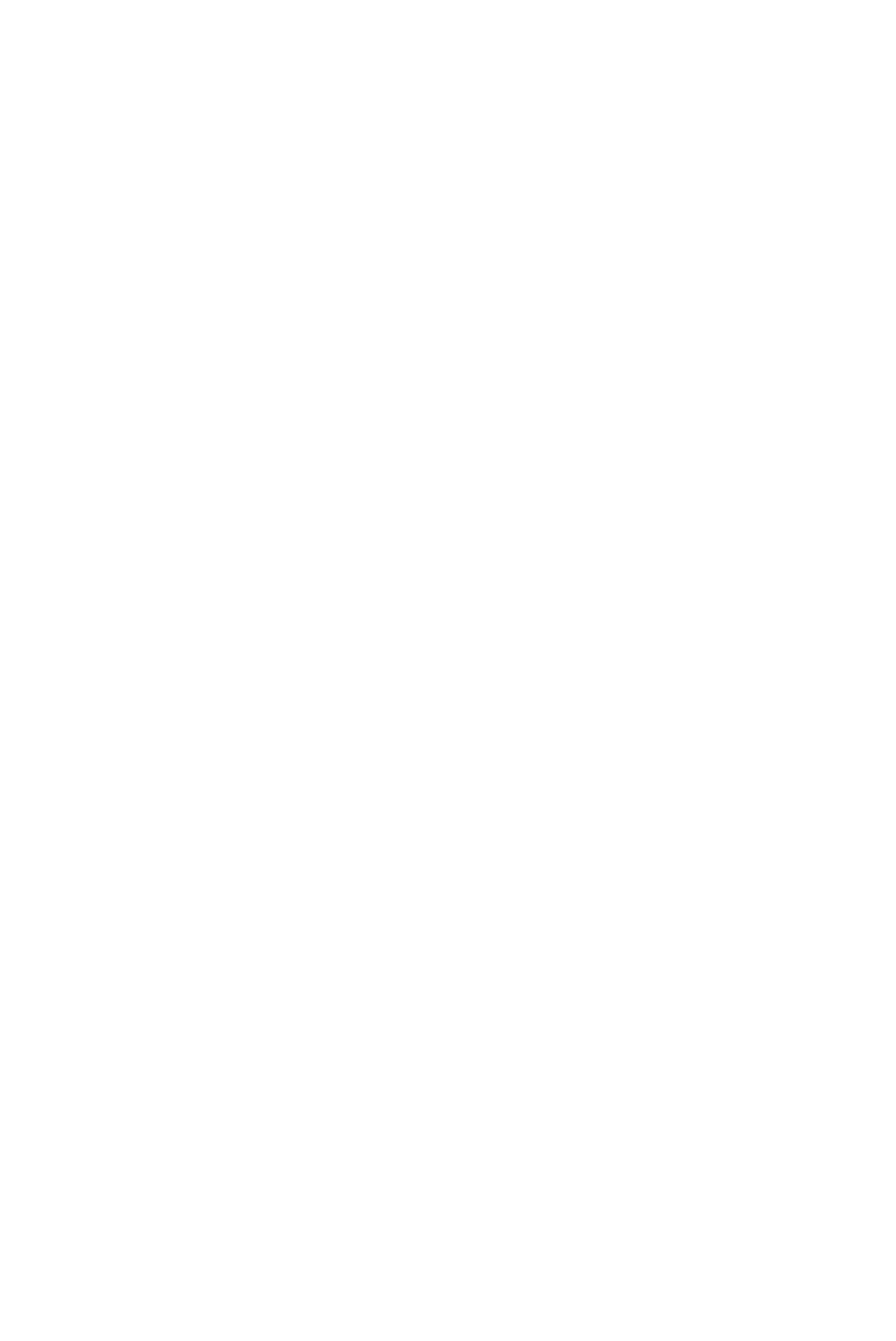
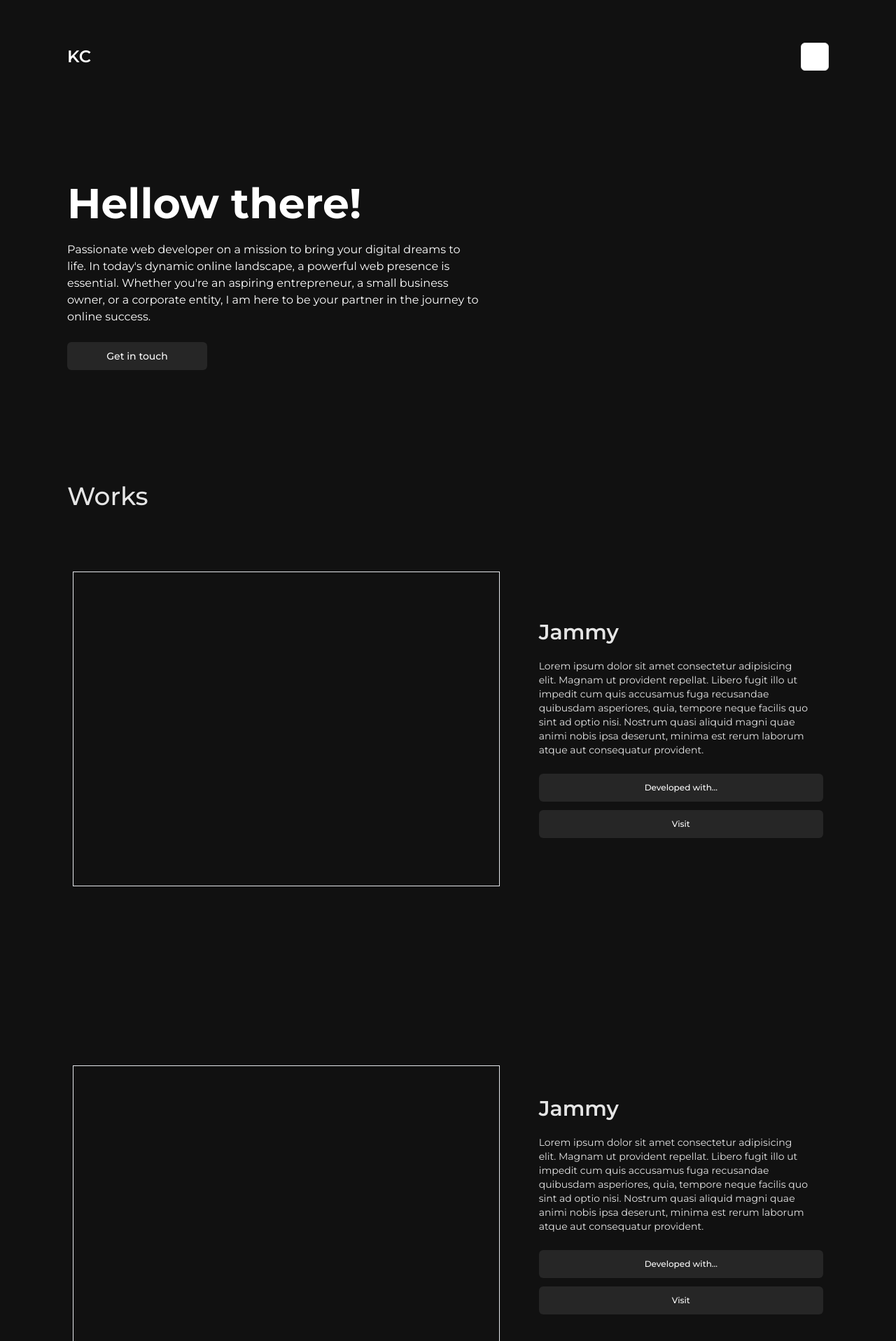
Before and after one commit to JustGabo/Portfolio, a Next.js app: page / in a window 1280 px wide. Shown: the part 19-1936 px from the top of the page at 70% size. Before the commit the page ends 800 px from the top, so only its background shows below. Built offline with nearby package versions, Linux system fonts and the light colour scheme.

Commit message:
feat: adding responsive

```diff
--- a/app/page.tsx
+++ b/app/page.tsx
@@ -1,10 +1,19 @@
+import Navbar from "@/components/navbar";
+import About from "@/components/about";
+import Projects from "@/components/projects";
 
 function Page() {
   return (
-    <div>
-      hola
+    <div
+      className="grid bg-[#111] text-white gap-56 lg:gap-40 px-8 py-10 lg:px-24 lg:py-20
+"
+    >
+      <Navbar />
+      <About />
+
+      <Projects />
     </div>
-  )
+  );
 }
 
-export default Page
+export default Page;
--- a/components/about.tsx
+++ b/components/about.tsx
@@ -2,14 +2,14 @@ import {Button} from '@/components/ui/button'
 
 function About() {
   return (
-    <div className="flex">
-        <section className="flex flex-[60%] flex-col gap-6">
-        <h1 className="text-6xl font-bold break-all">
-        {`Hellow there, I'm KC.`}
+    <div className="flex flex-col lg:flex-row">
+        <section className="flex flex-[100%] lg:flex-[60%] flex-col gap-6">
+        <h1 className="text-4xl font-bold break-all lg:text-6xl">
+        {`Hellow there!`}
       </h1>
 
-      <h3 className="text-base font-normal leading-6 w-[90%]">
-        {`Greetings! I'm a passionate web developer on a mission to
+      <h3 className="text-sm lg:text-base font-normal leading-6 w-full lg:w-[90%]">
+        {`Passionate web developer on a mission to
         bring your digital dreams to life. In today's dynamic online landscape,
         a powerful web presence is essential. Whether you're an aspiring
         entrepreneur, a small business owner, or a corporate entity, I am here
@@ -19,7 +19,7 @@ function About() {
       <div>
         <Button
         //   href="/contact"
-          className="bg-neutral-800 font-medium w-[200px] transition-all hover:bg-neutral-600 duration-500"
+          className="bg-neutral-800 font-medium w-[150px] text-xs lg:text-sm lg:w-[200px] transition-all hover:bg-neutral-600 duration-500"
         >
           Get in touch
         </Button>
--- a/components/navbar.tsx
+++ b/components/navbar.tsx
@@ -3,8 +3,8 @@ import {ModeToggle} from '@/components/modal'
 
 function Navbar() {
   return (
-    <div className='flex justify-between  items-center'>
-        <h2 className='text-xl font-semibold'>KC</h2>
+    <div className='flex items-center justify-between'>
+        <h2 className='text-2xl font-semibold'>KC</h2>
         {/* <ul className='flex items-center gap-3 text-xs'>
             <li>About</li>
             <li>Projects</li>
--- a/components/projects.tsx
+++ b/components/projects.tsx
@@ -7,14 +7,14 @@ import { Button } from "@/components/ui/button";
 
 function Projects() {
   return (
-    <div className="flex flex-col text-neutral-200 gap-20">
-      <h2 className="text-4xl font-medium">Projects</h2>
+    <div className="flex flex-col gap-20 text-neutral-200">
+      <h2 className="text-4xl font-medium">Works</h2>
 
       <section className="grid gap-60">
 
-      <article className="flex items-center gap-14 p-2">
-        <div className="w-[60%] border border-gray-200 h-[450px]"></div>
-        <div className="w-[40%] flex flex-col gap-6">
+      <article className="flex flex-col items-center p-2 lg:flex-row gap-14">
+        <div className="lg:w-[60%] w-full border border-gray-200 h-[450px]"></div>
+        <div className="lg:w-[40%] w-full flex flex-col gap-6">
             <div className="flex flex-col gap-5">
             <h3 className="text-3xl font-semibold">Jammy</h3>
           <p className="text-sm w-[95%] leading-5 font-lightz">
@@ -28,23 +28,23 @@ function Projects() {
             </div>
 
 
-          <div className="flex flex-col items-center gap-3 justify-between">
+          <div className="flex flex-col items-center justify-between gap-3">
             <Popover>
               <PopoverTrigger asChild>
-                <Button className="w-full  bg-neutral-800 text-xs">Developed with...</Button>
+                <Button className="w-full text-xs bg-neutral-800">Developed with...</Button>
               </PopoverTrigger>
-              <PopoverContent className="text-xs">
+              <PopoverContent className="text-xs bg-[#020202] border-neutral-700 text-gray-300">
                 <p>TypeScript</p>
               </PopoverContent>
             </Popover>
-            <Button  className="w-full  bg-neutral-800 text-xs">Visit</Button>
+            <Button  className="w-full text-xs bg-neutral-800">Visit</Button>
           </div>
         </div>
       </article>
 
-      <article className="flex items-center gap-14 p-2">
-        <div className="w-[60%] border border-gray-200 h-[400px]"></div>
-        <div className="w-[40%] flex flex-col gap-6">
+      <article className="flex flex-col items-center p-2 lg:flex-row gap-14">
+        <div className="lg:w-[60%] w-full border border-gray-200 h-[400px]"></div>
+        <div className="lg:w-[40%] w-full flex flex-col gap-6">
             <div className="flex flex-col gap-5">
             <h3 className="text-3xl font-semibold">Jammy</h3>
           <p className="text-sm w-[95%] leading-5 font-lightz">
@@ -58,16 +58,16 @@ function Projects() {
             </div>
 
 
-          <div className="flex flex-col items-center gap-3 justify-between">
+          <div className="flex flex-col items-center justify-between gap-3">
             <Popover>
               <PopoverTrigger asChild>
-                <Button className="w-full  bg-neutral-800 text-xs">Developed with...</Button>
+                <Button className="w-full text-xs bg-neutral-800">Developed with...</Button>
               </PopoverTrigger>
               <PopoverContent className="text-xs">
                 <p>TypeScript</p>
               </PopoverContent>
             </Popover>
-            <Button  className="w-full  bg-neutral-800 text-xs">Visit</Button>
+            <Button  className="w-full text-xs bg-neutral-800">Visit</Button>
           </div>
         </div>
       </article>
```
Also changed, not shown: app/main/page.tsx (renamed from app/studio/page.tsx).
